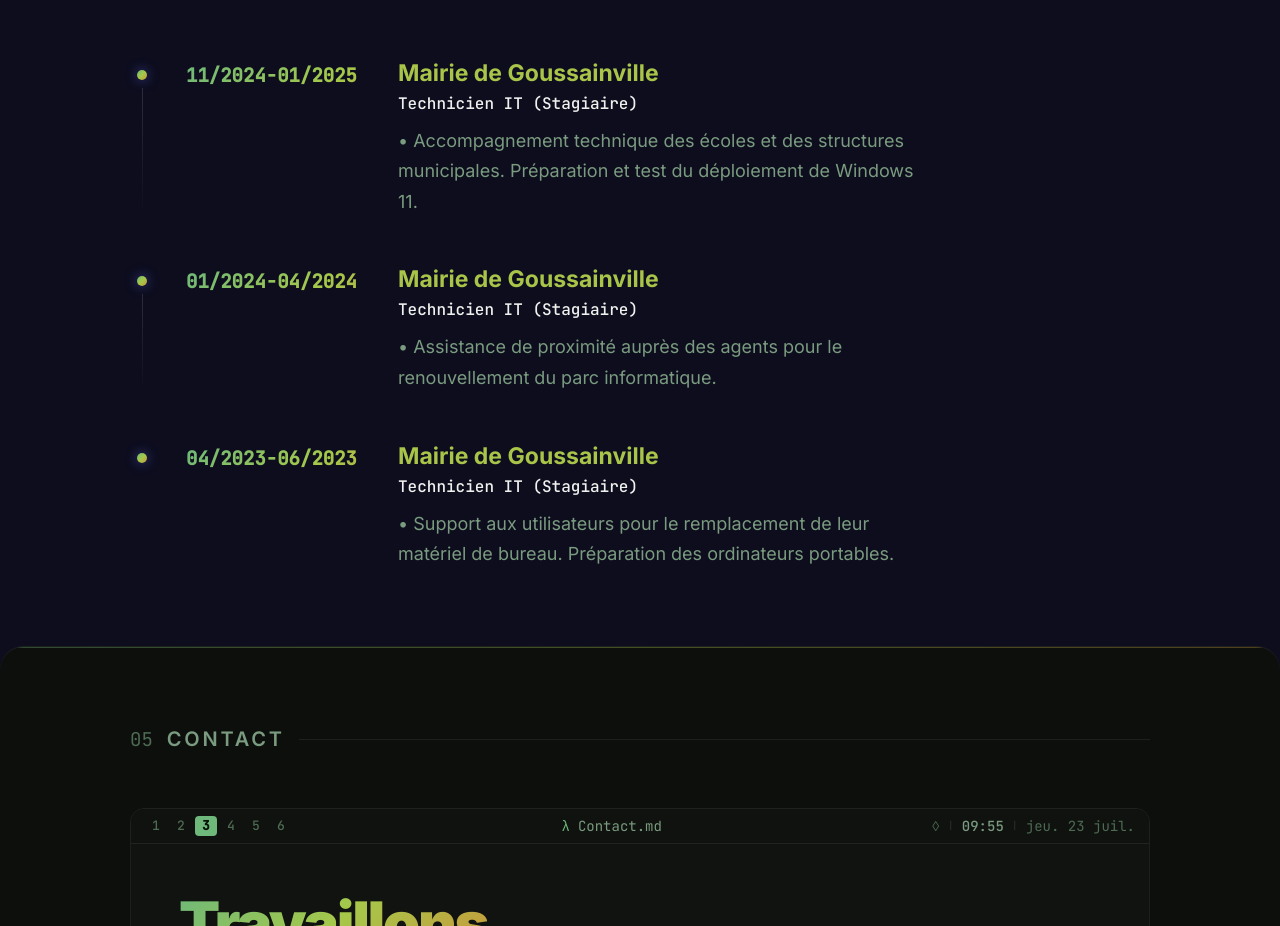
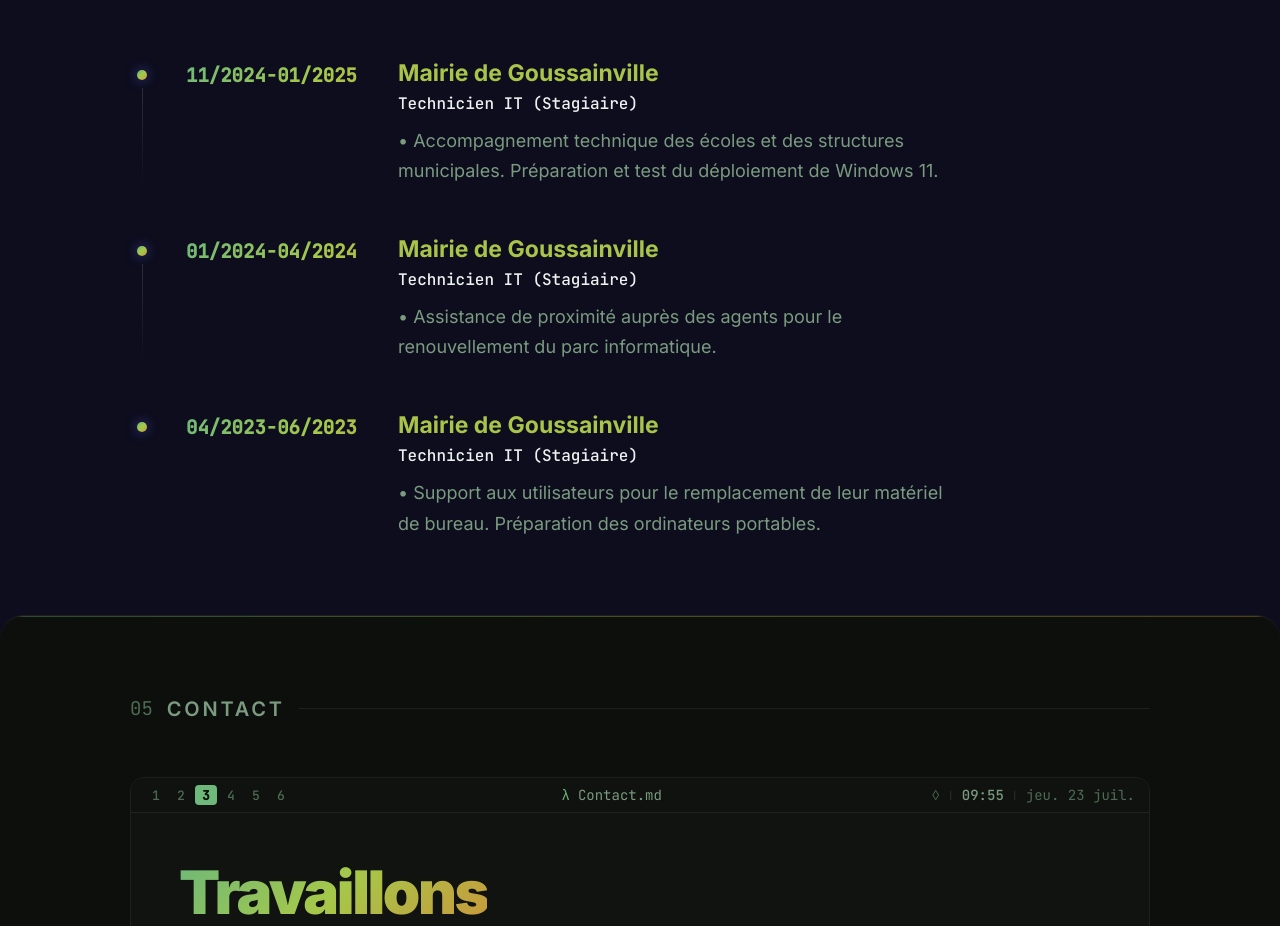
Before and after one commit to David-JUDEA/My-portfolio, a React (Vite) app in the folder portfolio/: page / in a window 1280 px wide. Shown: the part 2046-2972 px from the top of the page. Built offline with nearby package versions, Linux system fonts and the light colour scheme.

Commit message:
[REFACTOR]: increase the max-width for the description.

```diff
--- a/portfolio/src/components/Experience.css
+++ b/portfolio/src/components/Experience.css
@@ -63,7 +63,7 @@
   font-size: 18px;
   color: var(--muted2);
   line-height: 1.7;
-  max-width: 520px;
+  max-width: 550px;
 }
 
 @media (max-width: 640px) {
```
